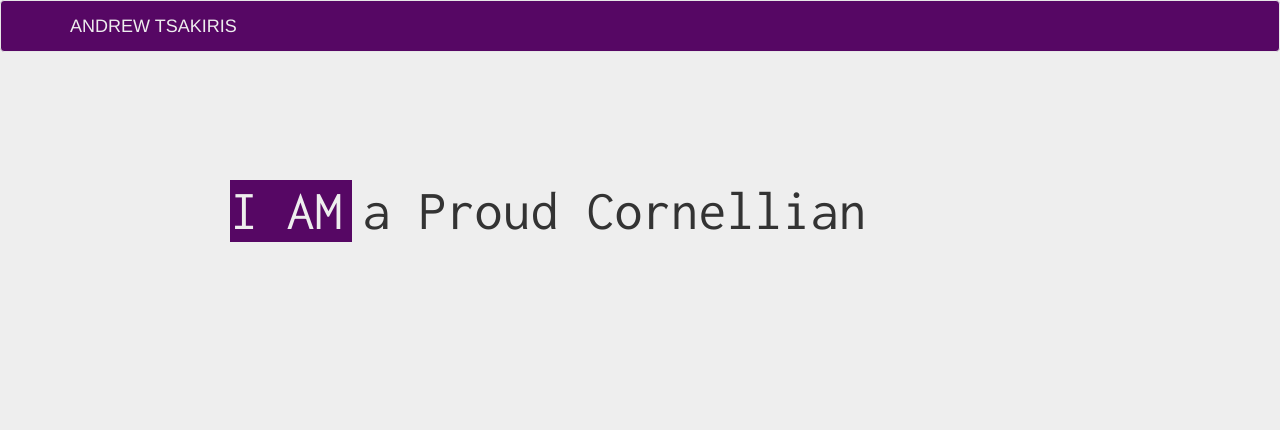
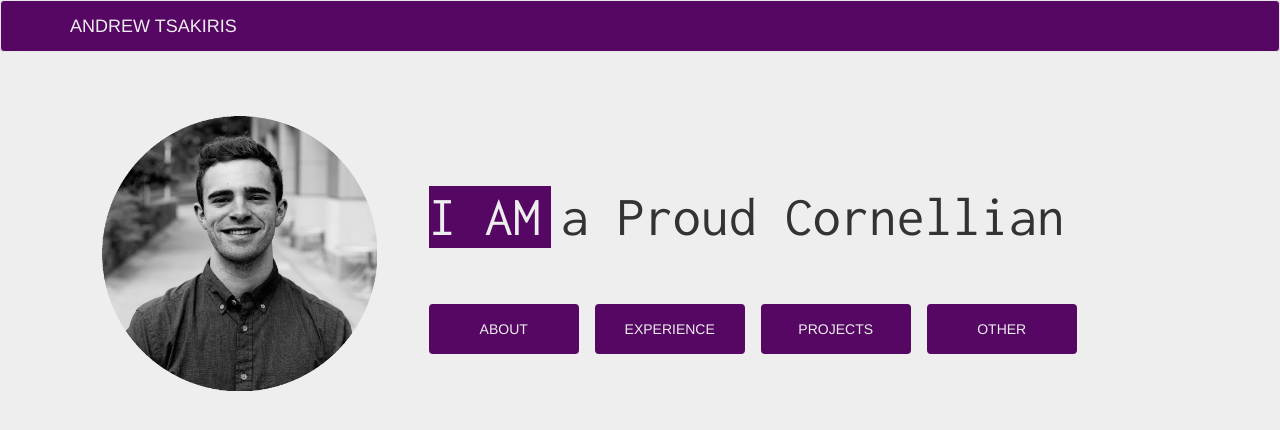
Before and after one commit to a-tsakiris85/a-tsakiris85.github.io, a React (Create React App) app: page / in a window 1280 px wide. Shown: the top 430 px of the page. Built offline with nearby package versions, Linux system fonts and the light colour scheme.

Commit message:
added buttons and profile pic to layout

```diff
--- a/src/App.css
+++ b/src/App.css
@@ -7,9 +7,23 @@
 }
 
 #typingtitle {
-  margin-top: 10%;
-  margin-left: 18%;
+  margin-top: 5%;
+  margin-left: 8%;
 }
 
 #appcontainer {
 }
+
+.Buttonbar {
+  border-color: #560764;
+  border-width: 3px;
+  background-color: #560764;
+
+  margin-right: 16px;
+  height: 50px;
+  width: 150px;
+}
+
+.Buttonbar span {
+  color: #eeeeee;
+}
--- a/src/App.js
+++ b/src/App.js
@@ -1,5 +1,6 @@
 import React from "react";
 import logo from "./logo.svg";
+import profilepic from "./profile.gif";
 import "./App.css";
 
 import TypingTitle from "./TypingTitle";
@@ -10,7 +11,8 @@
   Nav,
   Form,
   Button,
-  FormControl
+  FormControl,
+  Image
 } from "react-bootstrap";
 
 class App extends React.Component {
@@ -20,8 +22,46 @@
         <Navbar bg="light" expand="lg" className="NavBar">
           <Navbar.Brand id="title">ANDREW TSAKIRIS</Navbar.Brand>
         </Navbar>
-        <div id="typingtitle">
+        <div
+          id="typingtitle"
+          style={{
+            display: "grid",
+            gridTemplateColumn: "20% 80%",
+            gridTemplateRow: "100px auto"
+          }}
+        >
+          <div
+            id="profilecontainer"
+            style={{
+              float: "left",
+              maxWidth: "275px",
+              height: "275px",
+              gridColumn: "1",
+              gridRow: "1 / span 2"
+            }}
+          >
+            <Image
+              src={profilepic}
+              fluid
+              style={{ width: "275px", height: "275px" }}
+            />
+          </div>
+
           <TypingTitle />
+          <div>
+            <Button className="Buttonbar">
+              <span>ABOUT</span>
+            </Button>
+            <Button className="Buttonbar">
+              <span>EXPERIENCE</span>
+            </Button>
+            <Button className="Buttonbar">
+              <span>PROJECTS</span>
+            </Button>
+            <Button className="Buttonbar">
+              <span>OTHER</span>
+            </Button>
+          </div>
         </div>
       </div>
     );
--- a/src/TypingTitle.js
+++ b/src/TypingTitle.js
@@ -35,7 +35,15 @@
   render() {
     let text = PHRASES[this.state.textIndex];
     return (
-      <div>
+      <div
+        id="completetyping"
+        style={{
+          height: "150px",
+          minWidth: "800px",
+          gridColumn: "2",
+          paddingTop: "70px"
+        }}
+      >
         <div id="iamdiv" style={{ float: "left" }}>
           <h1 id="iam" style={{ margin: "0 10px 0 0" }}>
             I AM
@@ -43,11 +51,13 @@
         </div>
         {this.state.typing ? (
           <Typist
-            style={{ float: "left" }}
+            style={{ float: "left", marginTop: "30px" }}
             onTypingDone={this.done}
             cursor={{ show: false }}
           >
-            <h1 id="typingtext">{text} </h1>
+            <h1 id="typingtext" style={{ marginTop: "0px" }}>
+              {text}{" "}
+            </h1>
             <Typist.Delay ms={1000} />
             <Typist.Backspace count={text.length - 1} />
           </Typist>
```
Also changed, not shown: src/profile.gif (added).
